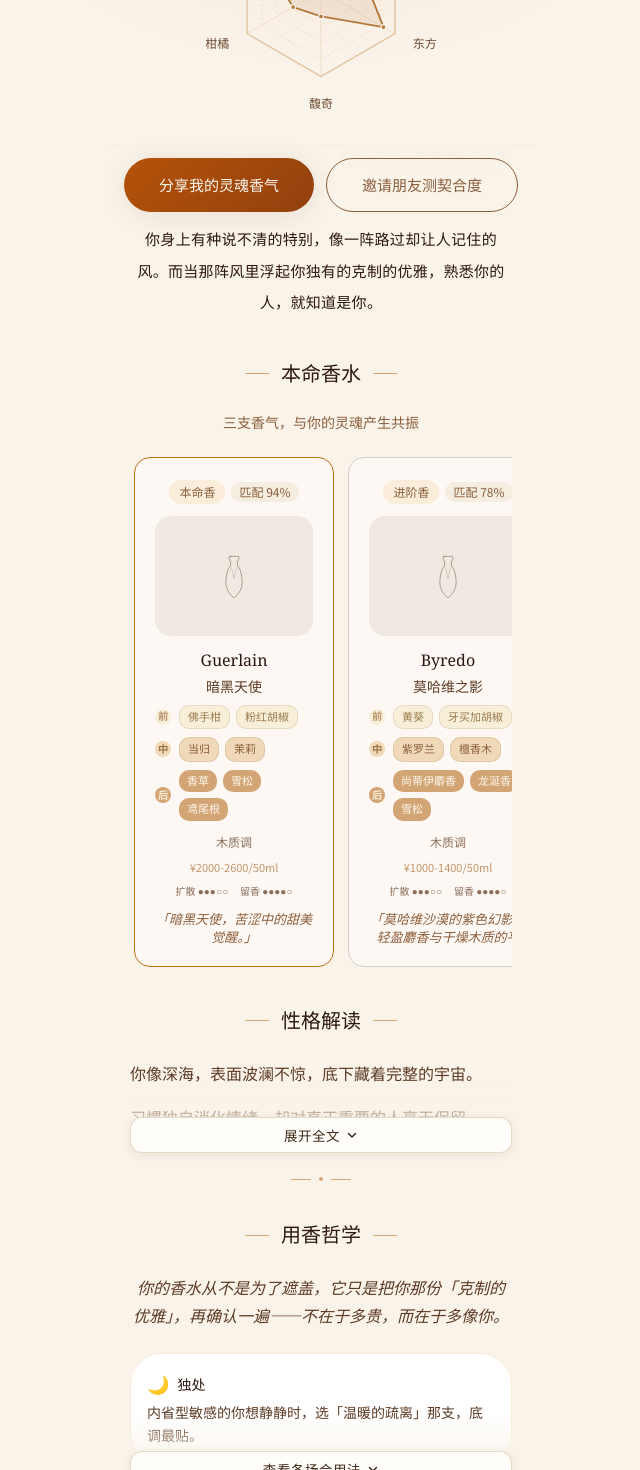
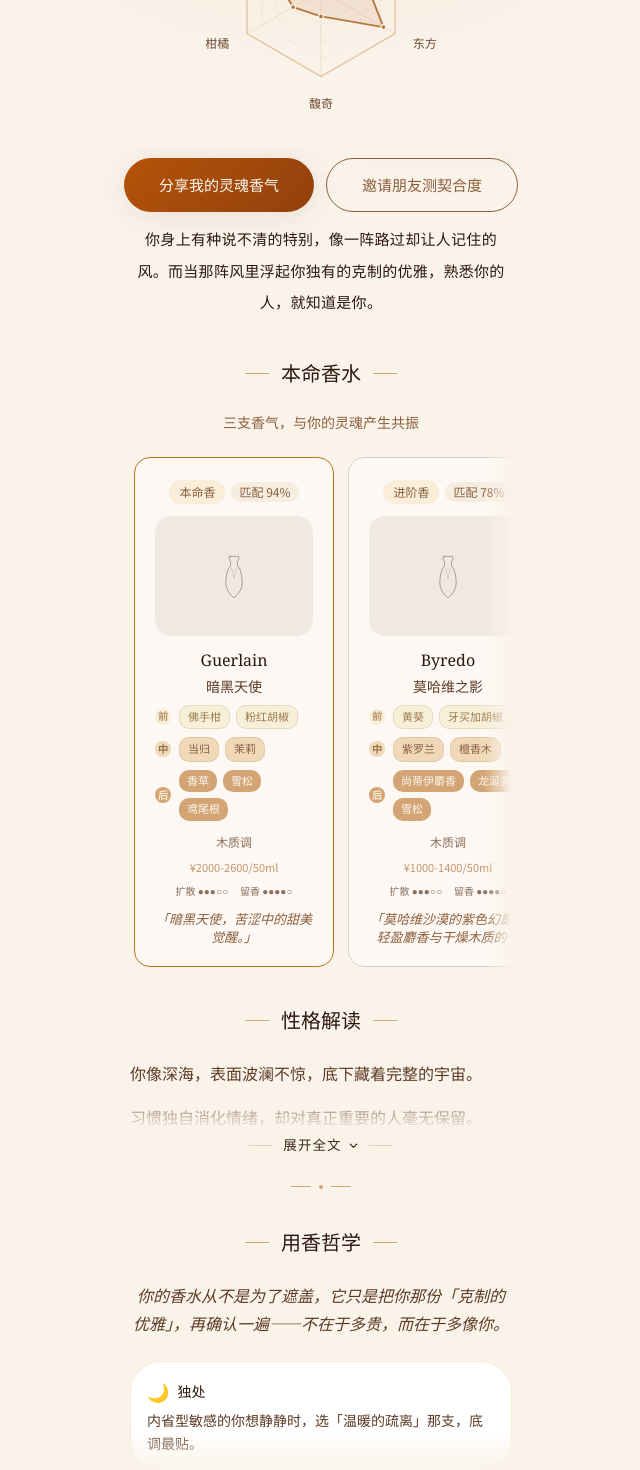
Before and after one commit to Ici17/Crush-Xiangjian, a Next.js app: page /result in a window 1280 px wide. Shown: the part 580-2050 px from the top of the page, without its empty margins (319-959 px from the left). Built offline with nearby package versions, Linux system fonts and the light colour scheme.

Commit message:
fix(视觉): 折叠提示回归品牌排版语言；全站横滑右侧渐隐；底栏改柔和过渡

```diff
--- a/app/discover/page.tsx
+++ b/app/discover/page.tsx
@@ -269,7 +269,7 @@ export default function DiscoverPage() {
         {/* 人格选择器 */}
         <div className="mt-6">
           <div className="text-[11px] tracking-[0.2em] text-[#A8884E] mb-2">当 前 人 格</div>
-          <div className="flex gap-2 overflow-x-auto pb-2 -mx-1 px-1">
+          <div className="flex gap-2 overflow-x-auto pb-2 -mx-1 px-1 hscroll-fade-r">
             {PERSONALITIES.map((p) => {
               const on = p.name === personality;
               return (
--- a/app/globals.css
+++ b/app/globals.css
@@ -285,6 +285,16 @@
     -ms-overflow-style: none;
     scrollbar-width: none;
   }
+
+  /* ─── 横向滚动容器右侧渐隐 ───
+     全站多处 overflow-x-auto（首页人格卡 / 探索页胶囊 / 结果页香水卡 / 探索路径标签）
+     会在视口边缘把下一项从半句文案中间硬切掉，看着像渲染坏了。
+     用 mask-image 而不是额外 DOM 遮罩：不需要包一层 relative，也不会抢点击。
+     与顶部章节导航的既有渐隐同一套米白观感；末项右侧会有一点淡出，属预期。 */
+  .hscroll-fade-r {
+    -webkit-mask-image: linear-gradient(90deg, #000 0%, #000 calc(100% - 28px), transparent 100%);
+    mask-image: linear-gradient(90deg, #000 0%, #000 calc(100% - 28px), transparent 100%);
+  }
 }
 
 /* ─── 系统偏好：减少动态效果 ───
--- a/app/page.tsx
+++ b/app/page.tsx
@@ -396,7 +396,7 @@ export default function LandingPage() {
           aria-label="16种人格预览"
         >
           <div
-            className="personality-scroll flex gap-2 overflow-x-auto px-4 py-2 scrollbar-none"
+            className="personality-scroll flex gap-2 overflow-x-auto px-4 py-2 scrollbar-none hscroll-fade-r"
             role="list"
           >
             {PERSONALITIES.map((p) => (
--- a/app/result/page.tsx
+++ b/app/result/page.tsx
@@ -783,7 +783,7 @@ function ResultInner() {
               -mx-6 + px-6：出血到屏幕边缘（可滚到边），同时首项与其余区块左对齐 */}
           {pathLabels.length > 0 && (
             <div
-              className="flex gap-2 overflow-x-auto no-scrollbar -mx-6 px-6 mb-6"
+              className="flex gap-2 overflow-x-auto no-scrollbar hscroll-fade-r -mx-6 px-6 mb-6"
               aria-label="香气探索路径"
             >
               <span
@@ -821,7 +821,7 @@ function ResultInner() {
           <p className="text-center text-amber-700 mb-6" style={{ fontSize: '14px' }}>
             三支香气，与你的灵魂产生共振
           </p>
-          <div className="flex gap-4 overflow-x-auto no-scrollbar px-1">
+          <div className="flex gap-4 overflow-x-auto no-scrollbar hscroll-fade-r px-1">
             {recommendations.map((rec) => {
               // 展示角色用 role（方案 B：本命香可能来自 advanced 池，tier 是真实档位）
               const isSignature = rec.role === 'signature';
@@ -1336,11 +1336,26 @@ function ResultInner() {
 
       {/* ━━━ 底部固定 CTA（智能单/双按钮）━━━ */}
       <div
-        className="sticky left-0 right-0 bottom-0 px-[18px] pt-3 bg-cream/90 backdrop-blur-md border-t border-amber-100 z-10"
+        className="sticky left-0 right-0 bottom-0 px-[18px] pt-3 bg-cream/90 backdrop-blur-md z-10"
         style={{ paddingBottom: 'calc(8px + var(--safe-bottom))' }}
         role="toolbar"
         aria-label={hasFriend ? '分享和查看契合度' : '分享测试结果'}
       >
+        {/* 向上渐隐：原来一条 border-t 会把滚到这里的正文硬切断（截图里
+            「香调偏好」标题和正文都被切在半行）。改成 24px 透明→米白过渡，
+            内容自然淡出到操作区；这一层是 absolute，不占布局高度。 */}
+        <span
+          aria-hidden
+          style={{
+            position: 'absolute',
+            left: 0,
+            right: 0,
+            bottom: '100%',
+            height: 24,
+            background: 'linear-gradient(180deg, var(--cx-cream-0) 0%, var(--cx-cream) 100%)',
+            pointerEvents: 'none',
+          }}
+        />
         {/* 有朋友参与测试：双 CTA（分享 + 契合度）；否则单分享 ━━━ */}
         {hasFriend ? (
           <div className="flex gap-3">
--- a/app/shared/SharedViewClient.tsx
+++ b/app/shared/SharedViewClient.tsx
@@ -306,7 +306,7 @@ export default function SharedViewClient({ personalityName }: SharedViewClientPr
                 </div>
               </div>
               {recommendations.length > 1 && (
-                <div className="mt-3 flex gap-2 overflow-x-auto pb-1">
+                <div className="mt-3 flex gap-2 overflow-x-auto pb-1 hscroll-fade-r">
                   {recommendations.slice(1, 3).map((rec) => (
                     <div
                       key={rec.name}
--- a/components/CollapsibleBlock.tsx
+++ b/components/CollapsibleBlock.tsx
@@ -9,6 +9,16 @@
  * 实现选择：**maxHeight + overflow:hidden**，不用 -webkit-line-clamp ——
  * 这里的子节点是多个 <p>，line-clamp 对多段落不可靠（会被当成一个盒子按行截断，
  * 各浏览器表现不一致）。maxHeight 在任何结构下都稳定。
+ *
+ * ─── 提示的视觉语言（2026-11-10 第二轮，用户否掉了白底整行按钮「很突兀」）───
+ * 结果页的章节标题是「1px 短金线 + 衬线墨字 + 1px 短金线」（UnlockedContent.tsx
+ * 的 `h-px w-6 bg-amber-400` + `font-serif text-xl`），章节之间还有「— • —」装饰。
+ * 折叠提示属于同一套克制语言，不该是一个现代 App 风格的白底圆角 CTA：
+ *   · 无底色 / 无边框 / 无阴影 / 无圆角，只有文字 + 细箭头 + 两侧短金线；
+ *   · 紧贴渐隐末尾（margin 0），不悬空、也不用负 margin 压住正文；
+ *   · 字号 13.5px 衬线深墨（比旧版 12px 金色小字清楚），箭头提供可点击暗示；
+ *   · 视觉高度 30px，命中区仍由 .tap-44-y 的伪元素扩到 44px。
+ * 不改动 collapsedHeight：调用方有一处只给 52px，任何「塞进内容区」的做法都会盖住正文。
  */
 
 import { useState, type ReactNode } from "react";
@@ -32,17 +42,8 @@ export default function CollapsibleBlock({
   const [open, setOpen] = useState(false);
   const dark = tone === "dark";
   const label = open ? lessLabel : moreLabel;
+  const lineColor = dark ? "rgba(212,165,116,0.35)" : "var(--cx-border-soft)";
 
-  /**
-   * 提示条（2026-11-10 视觉调整）。
-   *
-   * 旧版是 12px 金色小字、无边框、悬在渐隐下方 8px 的空白处 —— 用户反馈
-   * 「展开收起提示不够明显、字太下了」。现在改成有底色 / 细边框 / chevron 的整行操作带：
-   *  - 收起态 marginTop 用 -14px 上移，贴住渐隐区，文字重心随之抬高；
-   *  - 展开态回到 4px 正常间距，避免压住展开后的最后一行正文；
-   *  - 视觉高度只有 34px，命中区仍由 .tap-44-y 的伪元素扩到 44px（不改视觉尺寸）。
-   * 不改动 collapsedHeight：调用方有一处只给 52px，塞大按钮会盖住正文。
-   */
   const toggle = (
     <button
       className="tap-44-y"
@@ -52,33 +53,28 @@ export default function CollapsibleBlock({
         display: "flex",
         alignItems: "center",
         justifyContent: "center",
-        gap: 6,
-        position: "relative",
-        zIndex: 1,
-        // 整行操作带而不是小胶囊：小胶囊会把渐隐那行文字从中间切成两半，
-        // 整行带则形成一条完整的「下面还有内容」边界，也更醒目。
+        gap: 10,
         width: "100%",
-        margin: open ? "4px 0 0" : "-14px 0 0",
-        padding: "7px 18px",
-        minHeight: 34,
+        margin: open ? "6px 0 0" : "0",
+        padding: 0,
+        minHeight: 30,
+        background: "transparent",
+        border: "none",
+        cursor: "pointer",
+        color: dark ? "var(--cx-gold-light)" : "var(--cx-brown-deep)",
+        fontFamily: "Noto Serif SC, serif",
         fontSize: "13.5px",
         fontWeight: 500,
-        letterSpacing: "0.04em",
-        color: dark ? "var(--cx-warm-ink)" : "var(--cx-brown-deep)",
-        background: dark ? "rgba(250,243,234,0.12)" : "var(--cx-surface)",
-        border: dark
-          ? "1px solid rgba(212,165,116,0.45)"
-          : "1px solid var(--cx-border-soft)",
-        borderRadius: "12px",
-        boxShadow: dark ? "none" : "0 2px 10px rgba(139,111,92,0.12)",
-        cursor: "pointer",
-        fontFamily: "Noto Sans SC, sans-serif",
+        letterSpacing: "0.08em",
       }}
     >
-      <span>{label}</span>
+      {/* 与章节标题同源的短金线：让提示成为页面排版的一部分，而不是一块按钮 */}
+      <span aria-hidden style={{ width: 24, height: 1, background: lineColor }} />
+      <span style={{ display: "inline-flex", alignItems: "center", gap: 6 }}>
+        {label}
         <svg
-        width="12"
-        height="12"
+          width="11"
+          height="11"
           viewBox="0 0 12 12"
           fill="none"
           aria-hidden
@@ -90,11 +86,13 @@ export default function CollapsibleBlock({
           <path
             d="M2.5 4.5L6 8L9.5 4.5"
             stroke="currentColor"
-          strokeWidth="1.5"
+            strokeWidth="1.4"
             strokeLinecap="round"
             strokeLinejoin="round"
           />
         </svg>
+      </span>
+      <span aria-hidden style={{ width: 24, height: 1, background: lineColor }} />
     </button>
   );
 
@@ -116,7 +114,7 @@ export default function CollapsibleBlock({
               left: 0,
               right: 0,
               bottom: 0,
-              height: 48,
+              height: 44,
               background: dark
                 ? "linear-gradient(180deg, rgba(61,40,23,0) 0%, var(--cx-brown-deep) 100%)"
                 : "linear-gradient(180deg, var(--cx-cream-0) 0%, var(--cx-cream) 100%)",
--- a/components/SiteFooter.tsx
+++ b/components/SiteFooter.tsx
@@ -14,7 +14,7 @@ export default function SiteFooter() {
   return (
     <footer
       aria-label="页脚"
-      className="mt-20 border-t border-amber-200/70 bg-[#FAF3EA]"
+      className="mt-20 border-t border-amber-200/70 bg-cream"
       style={{ fontFamily: "Noto Sans SC, sans-serif" }}
     >
       <div className="mx-auto max-w-5xl px-6 py-8 space-y-2">
--- a/components/UnlockedContent.tsx
+++ b/components/UnlockedContent.tsx
@@ -191,7 +191,8 @@ export default function UnlockedContent({
         <p className="text-center text-amber-700 mb-6" style={{ fontSize: '14px' }}>
           三支香气，与你的灵魂产生共振
         </p>
-        <div className="flex gap-3.5 overflow-x-auto no-scrollbar px-1">
+        {/* hscroll-fade-r：横滑列表在视口边缘的右侧渐隐，避免下一张卡被硬切在半句文案中间 */}
+        <div className="flex gap-3.5 overflow-x-auto no-scrollbar px-1 hscroll-fade-r">
           {perfumes.map((p) => (
             <PerfumeCard key={p.name} perfume={p} direction={personality.direction} />
           ))}
```
Also changed, not shown: app/friend/FriendView.tsx (+14 -1 lines). Lines whose indentation alone changed are shown as unchanged.
